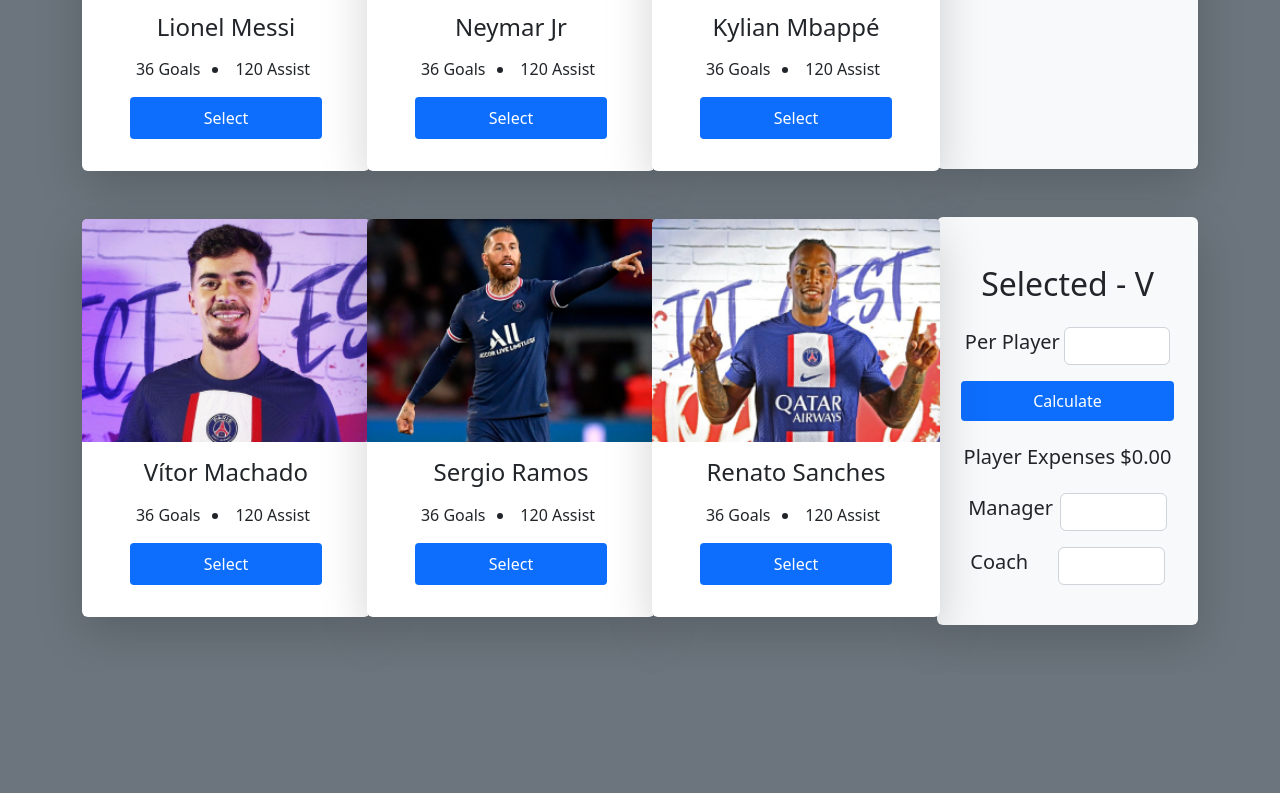
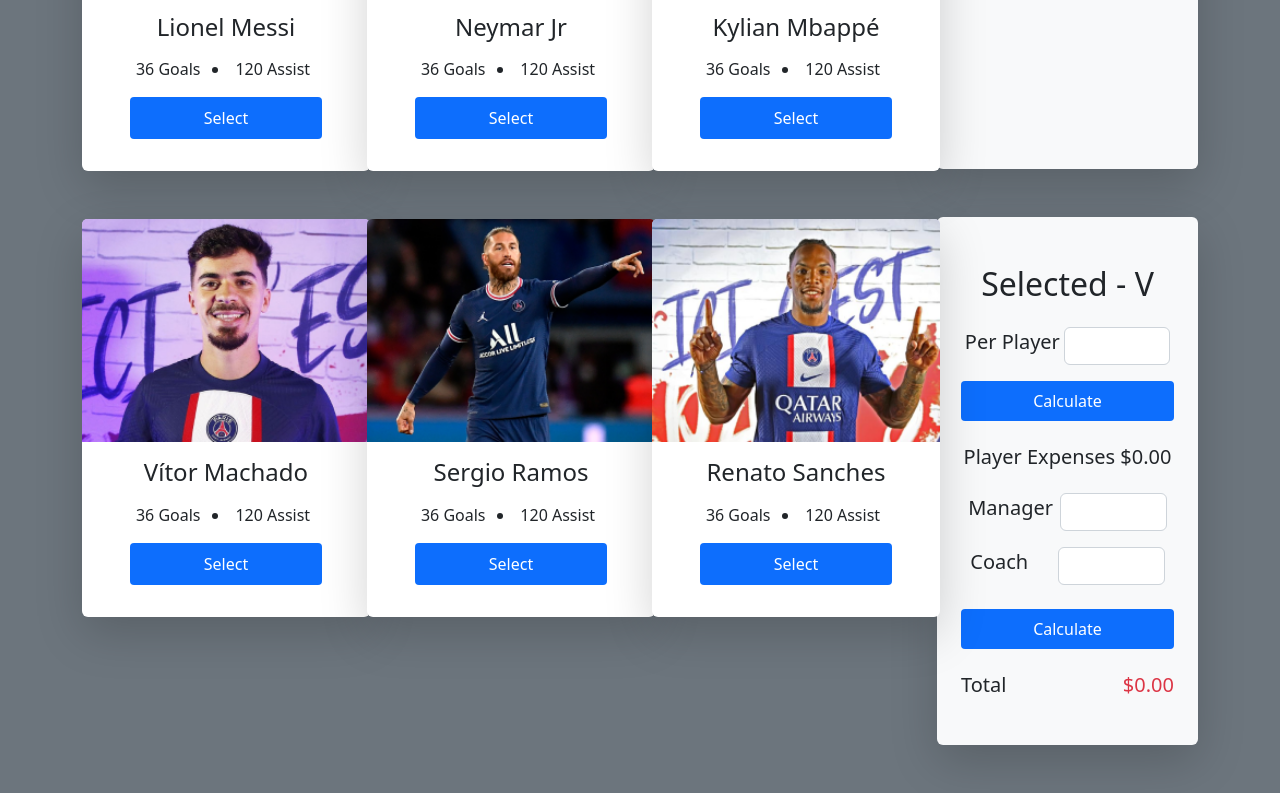
Before and after one commit to Asif-Mahmud01/5th-assignment, a plain HTML site: page index.html in a window 1280 px wide. Shown: the part 914-1707 px from the top of the page. Before the commit the page ends 1587 px from the top, so only its background shows below. Drawn offline with nearby package versions, Linux system fonts and the light colour scheme.

Commit message:
seventh commit

```diff
--- a/index.html
+++ b/index.html
@@ -211,6 +211,23 @@
                                 <input type="text" class="form-control w-50" id="coach">
                             </div>
 
+
+                            <!-- CALCULATE TOTAL -->
+                            <button id="calculate-total" class="bg-primary btn text-white w-100 rounded-1 py-2 px-3 border-0 my-2">Calculate</button>
+
+                            <!-- TOTAL  -->
+                            <div class="d-flex justify-content-between h5 mt-3">
+                                <p>Total</p>
+                                <p class="text-danger">$<span id="total">0.00</span></p>
+                            </div>
+                        </div>
+
+                    </div>
+                </div>
+            </div>
+        </div>
+    </section>
+
 </body>
 
 </html>
```
